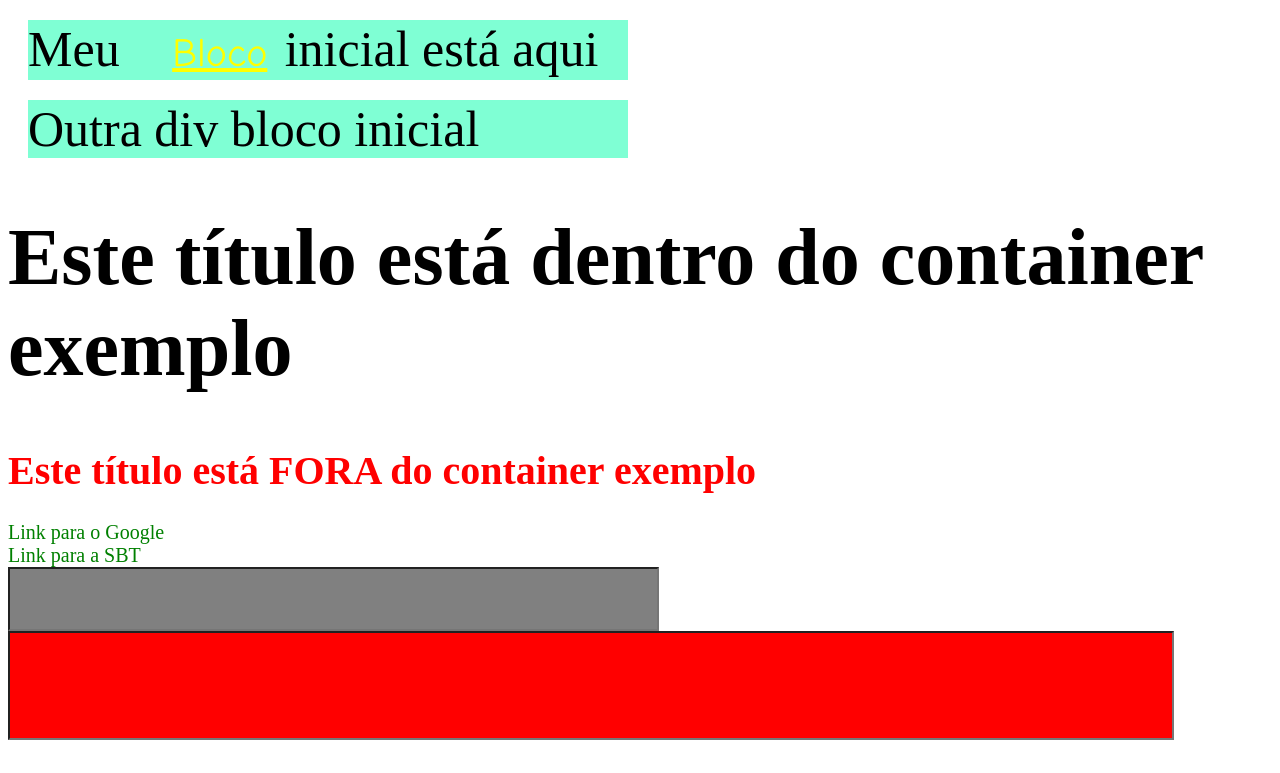
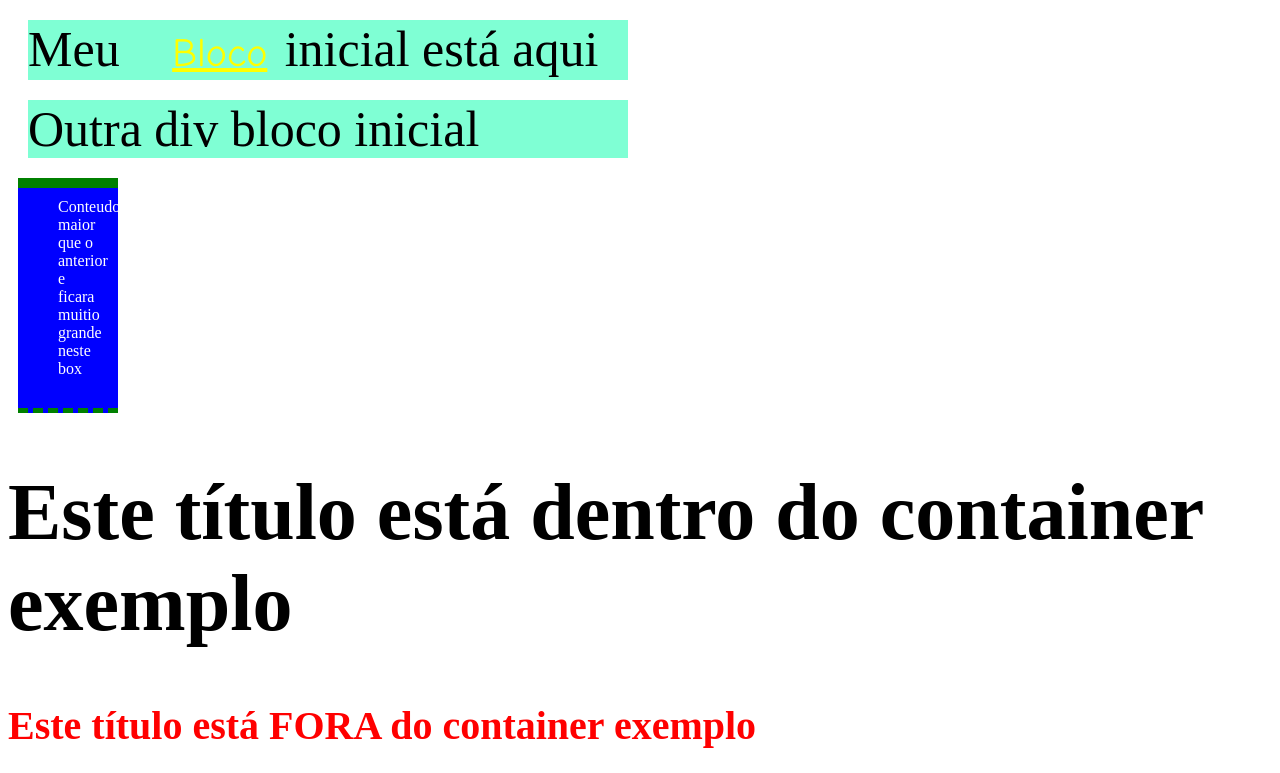
Before and after one commit to junior-leite/css_playground, a plain HTML site: page index.html in a window 1280 px wide. Shown: the top 773 px of the page. Drawn offline with Linux system fonts and the light colour scheme.

Commit message:
Explicado box-model

```diff
--- a/css/style.css
+++ b/css/style.css
@@ -2,6 +2,9 @@
     font-size: 3rem;
     width: 50%;
 }*/
+*{
+    box-sizing: border-box;
+}
 h2{
     font-family: 'Montserrat', sans-serif;
     font-weight: bold;
@@ -180,3 +183,30 @@ h1{
 Display: inline - ocupa somente o espaço utilizado
 Display: inline-block - é como inline, mas respeita as medidas width e height
 Display: none - esconde o display */
+
+.box{
+    width: 100px;
+    /*height: 100px;*/
+    background-color: blue;
+    color: white;
+    display: block;
+    /*border:10px solid green;*/
+    /*padding: 20px 30px;*/
+    /*padding-top: 40px;
+    padding-bottom: 5px;
+    padding-right: 30px;
+    padding-left: 20px;*/
+
+    /*padding-top: 10px 20px 30px 40px;*/
+     padding-top: 10px;
+     padding-right: 20px;
+     padding-bottom: 30px;
+     padding-left: 40px;
+
+
+
+    margin: 10px;
+    border-top: 10px solid green;
+    border-bottom: 5px dashed green;
+
+}
--- a/index.html
+++ b/index.html
@@ -14,6 +14,7 @@
     <div class="bloco-inicial">Outra div bloco inicial</div>
     <div class="bloco-inicial bloco-escondido">Outra div bloco inicial</div>
 
+    <div class="box">Conteudo maior que o anterior e ficara muitio grande neste box</div>
 
     <div class="container-exemplo">
         <h1 class="titulo-generico">Este título está dentro do container exemplo<h1>
```
